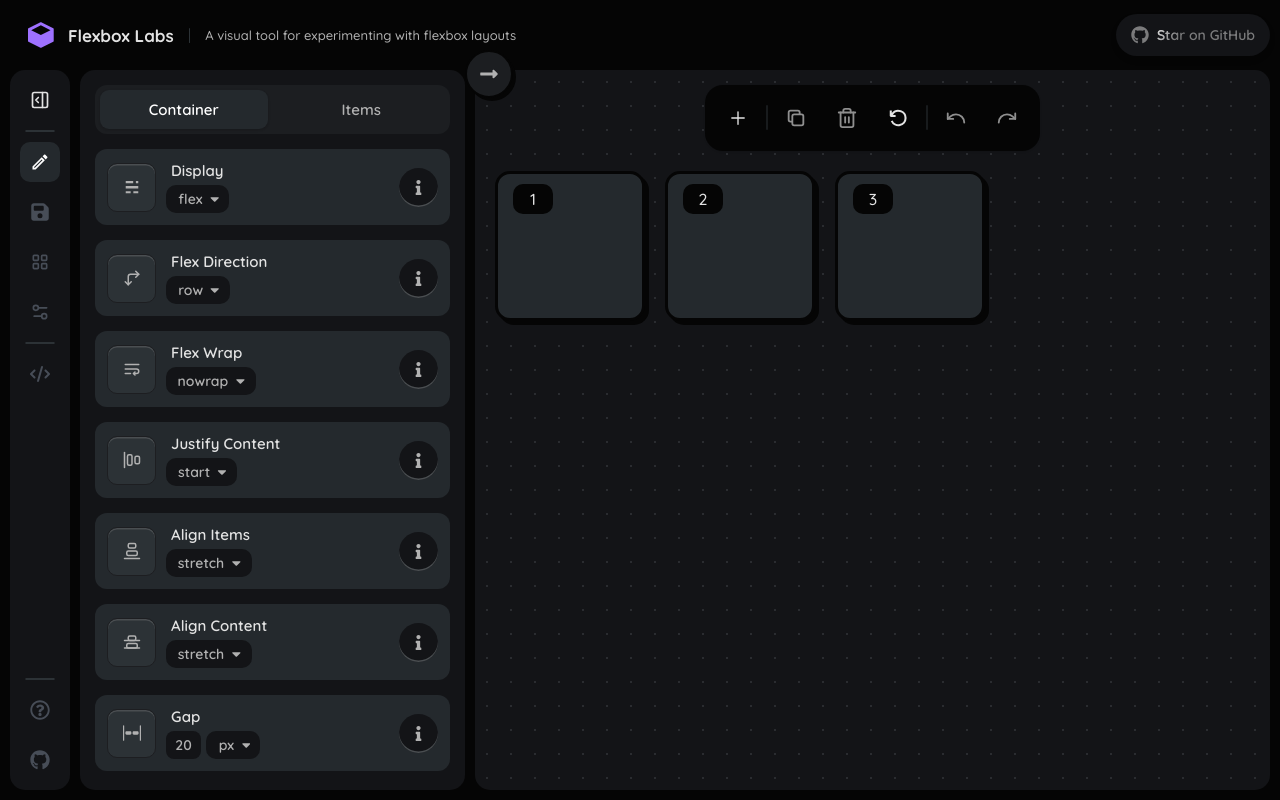
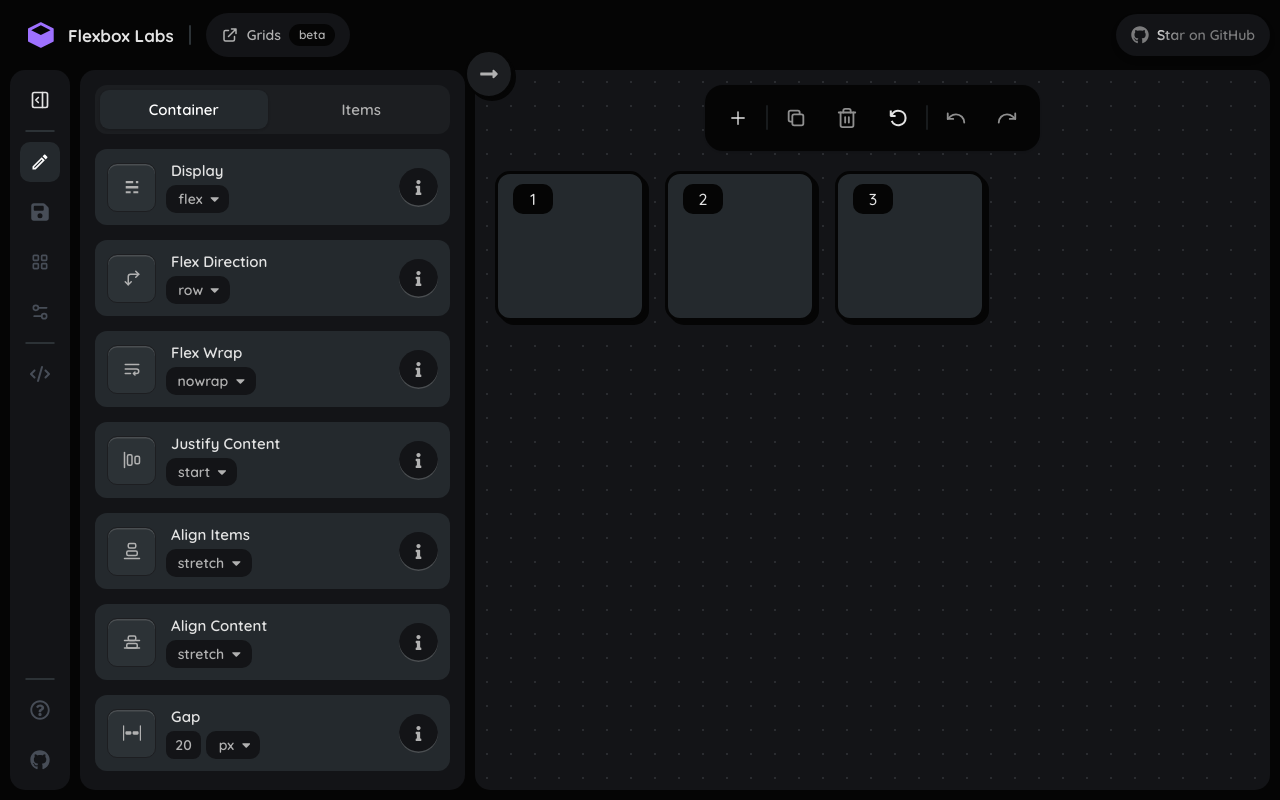
Before and after one commit to Gumbexrana/FlexboxLabs, a Next.js app: page / in a window 1280 px wide. Built offline with nearby package versions, Linux system fonts and the light colour scheme.

Commit message:
feat(header): add button to switch between Flexbox and Grid layouts

```diff
--- a/app/_components/Header/Header.module.scss
+++ b/app/_components/Header/Header.module.scss
@@ -16,10 +16,53 @@
       font-size: 1.7rem;
       color: var(--text-primary);
 
+      @media (max-width: 425px) {
+         font-size: 1.4rem;
+      }
+
       &_svg {
          height: 2.6rem;
          width: 2.6rem;
          fill: var(--color-primary);
+      }
+   }
+
+   .grid_link {
+      font-size: 1.4rem;
+      font-weight: 600;
+      color: var(--text-secondary);
+      text-decoration: none;
+      display: flex;
+      align-items: center;
+      gap: 0.8rem;
+      padding: 1.1rem 1.5rem;
+      border-radius: 2.5rem;
+      background-color: var(--bg-secondary);
+      transition: all 0.3s ease-out;
+
+      @media (max-width: 825px) {
+         padding: 0.8rem 1.2rem;
+      }
+
+      &:hover {
+         color: var(--text-primary);
+      }
+
+      svg {
+         font-size: 1.8rem;
+
+         @media (max-width: 525px) {
+            display: none;
+         }
+      }
+
+      .beta {
+         font-size: 1.2rem;
+         font-weight: 600;
+         padding: 0.5rem 1rem;
+         border-radius: 2rem;
+         background-color: var(--bg-primary);
+         line-height: 1;
       }
    }
 
@@ -33,8 +76,8 @@
    }
 
    .divider {
-      height: 30%;
-      width: 1.5px;
+      height: 40%;
+      width: 2px;
       background-color: var(--bg-divider);
       border: none;
       border-radius: 2rem;
--- a/app/_components/Header/Header.tsx
+++ b/app/_components/Header/Header.tsx
@@ -1,11 +1,18 @@
+"use client";
+
 import Logo from "@/public/img/logo.svg";
+import Link from "next/link";
+import { usePathname } from "next/navigation";
 import { FaGithub, FaRegQuestionCircle } from "react-icons/fa";
+import { HiOutlineExternalLink } from "react-icons/hi";
 import About from "../SideBar/About/About";
 import Modal, { Content, OpenBtn } from "../UI/Modal/Modal";
 import ShinyText from "../UI/ShinyText/ShinyText";
 import styles from "./Header.module.scss";
 
 function Header() {
+   const pathname = usePathname();
+
    return (
       <div className={styles.header}>
          <a href="/" className={styles.link}>
@@ -14,10 +21,22 @@ function Header() {
                Flexbox Labs
             </h1>
          </a>
+
          <hr className={styles.divider} />
-         <div className={styles.description}>
-            A visual tool for experimenting with flexbox layouts
-         </div>
+
+         {pathname !== "/grid" && (
+            <Link href="/grid" className={styles.grid_link}>
+               <HiOutlineExternalLink />
+               Grids <span className={styles.beta}>beta</span>
+            </Link>
+         )}
+
+         {pathname === "/grid" && (
+            <Link href="/flexbox" className={styles.grid_link}>
+               <HiOutlineExternalLink />
+               Flexbox
+            </Link>
+         )}
 
          <div className={styles.links}>
             <Modal>
```
